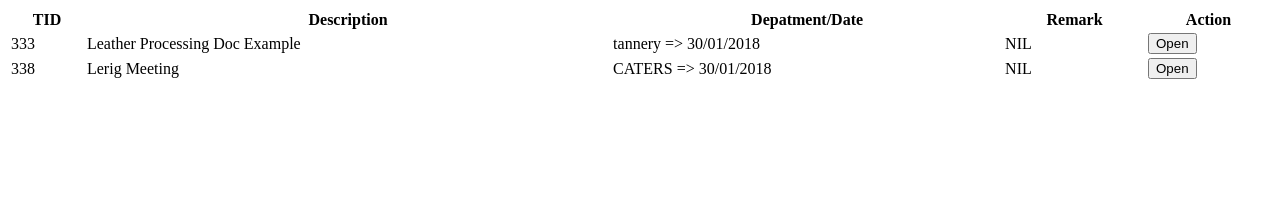
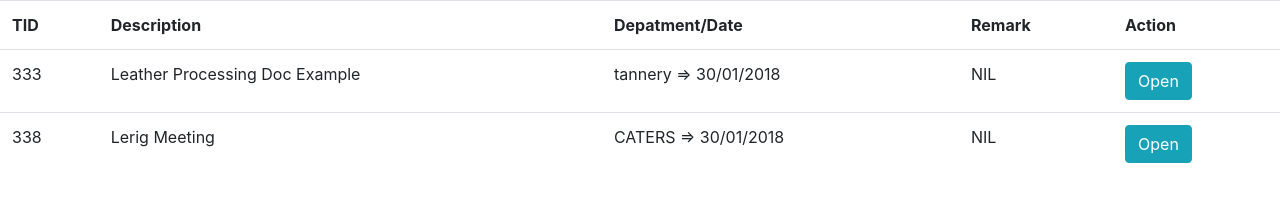
Before and after one commit to arvind-sundara-rajan/PS1, a plain HTML site: page inTray/index.html in a window 1280 px wide. Drawn offline with Linux system fonts and the light colour scheme.

Commit message:
add styles to inTray

```diff
--- a/inTray/index.html
+++ b/inTray/index.html
@@ -3,9 +3,10 @@
   <head>
     <meta charset="utf-8">
     <title>TASK INFORMATION SYSTEM</title>
+    <link rel="stylesheet" href="../bootstrap.css">
   </head>
   <body>
-    <table style="width:100%">
+    <table class="table bordered">
     <tr>
       <th>TID</th>
       <th>Description</th>
@@ -18,14 +19,14 @@
       <td>Leather Processing Doc Example</td>
       <td>tannery => 30/01/2018</td>
       <td> NIL </td>
-      <td><button>Open</button></td>
+      <td><button class="btn btn-info">Open</button></td>
     </tr>
     <tr>
       <td>338</td>
       <td> Lerig Meeting</td>
       <td>CATERS => 30/01/2018 </td>
       <td> NIL </td>
-      <td><button>Open</button></td>
+      <td><button class="btn btn-info">Open</button></td>
     </tr>
   </table>
   </body>
```
